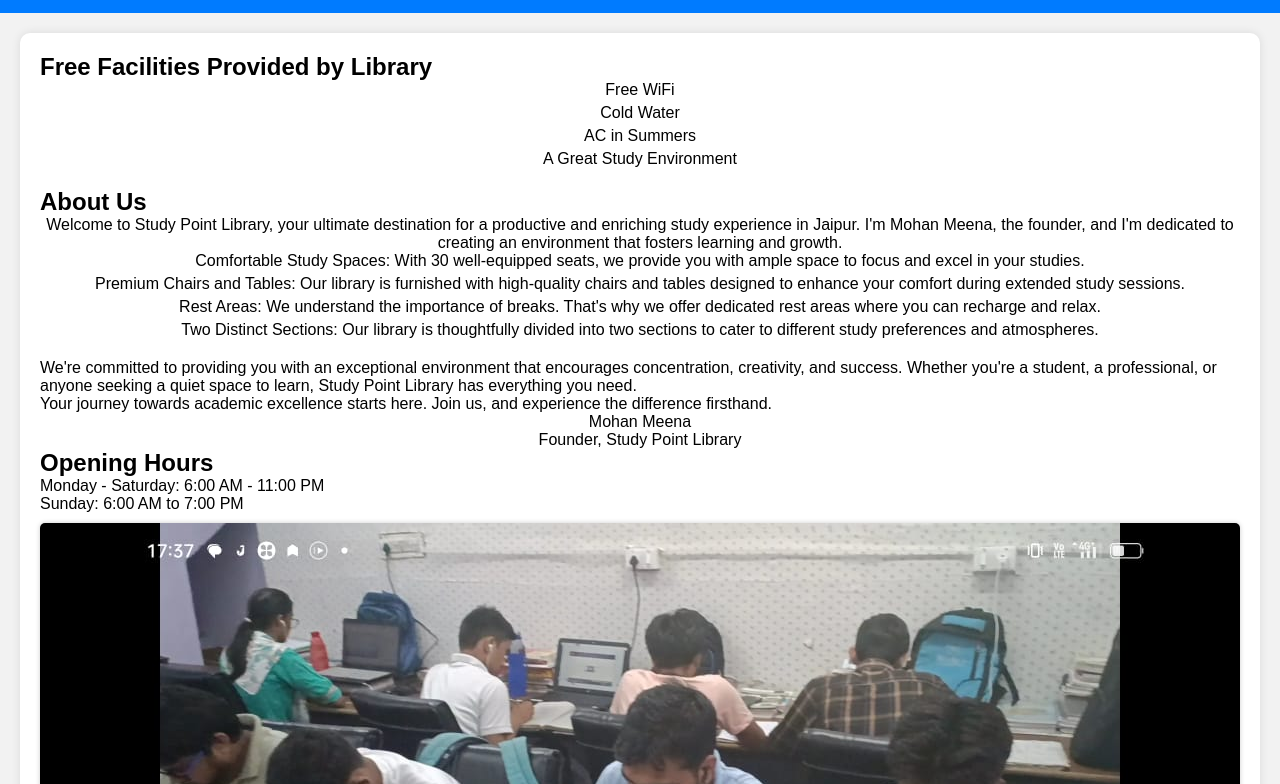
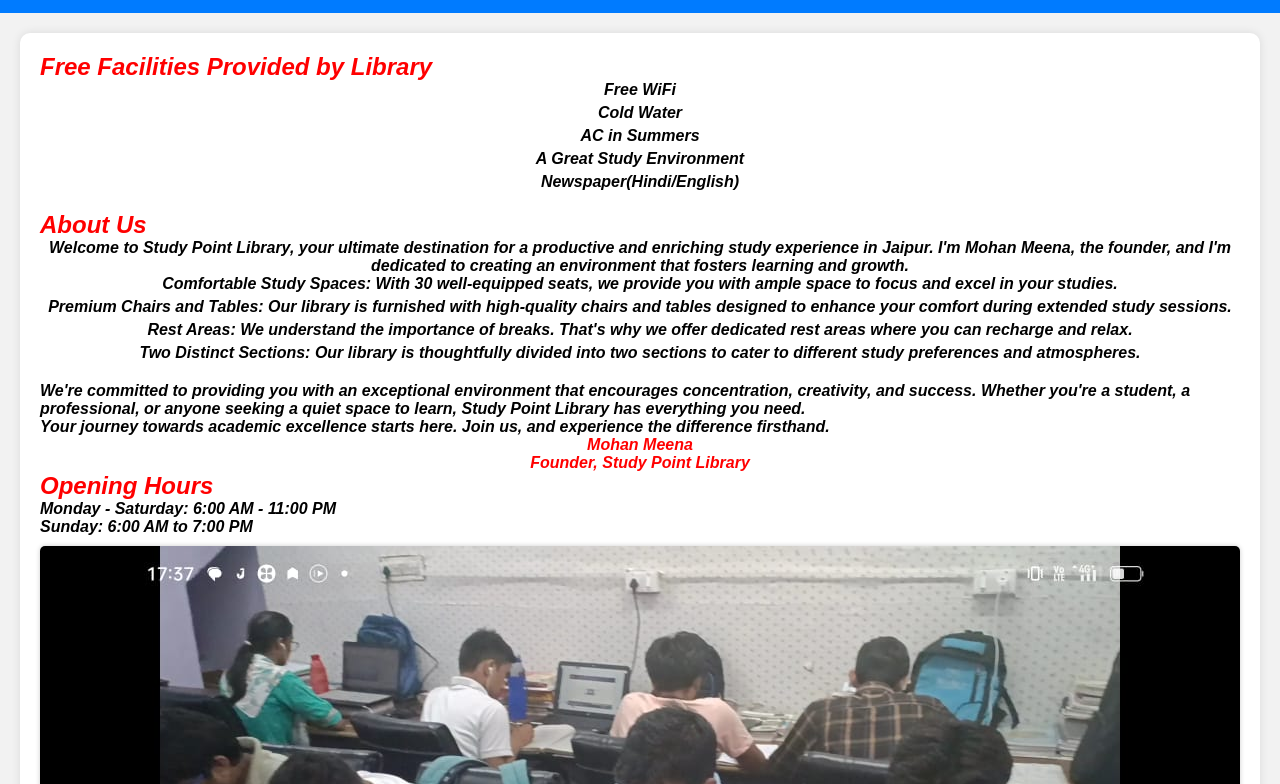
Before and after one commit to Mohanmeenabarwal/study-point-library, a plain HTML site: page index.html in a window 1280 px wide. Shown: the part 74-858 px from the top of the page. Drawn offline with Linux system fonts and the light colour scheme.

Commit message:
Update index.html

```diff
--- a/index.html
+++ b/index.html
@@ -5,10 +5,26 @@
     <meta name="viewport" content="width=device-width, initial-scale=1.0">
     <title>STUDY POINT LIBRARY</title>
     <style>
-        /* Reset default margin and padding */
+        #last{
+            text-align: center;
+            color: red;
+        }
+        #mohan{
+            color: red;
+        }
+        #cont{
+            text-align: center;
+        }
+        .red-col{
+            color: red;
+            width: bold;
+        }
         body, h1, h2, p, ul {
             margin: 0;
             padding: 0;
+            font-style: italic;
+            font-weight: bold;
+
         }
         body {
             font-family: Arial, sans-serif;
@@ -36,7 +52,7 @@
         .address {
             text-align: center;
             font-style: italic;
-            color: red;
+            color: black;
         }
         ul {
             text-align: center;
@@ -54,7 +70,9 @@
             border-radius: 5px;
             box-shadow: 0 0 5px rgba(0, 0, 0, 0.2);
         }
+
     </style>
+
 </head>
 <body>
     <header>
@@ -63,15 +81,16 @@
     </header>
 
     <div class="container">
-        <h2>Free Facilities Provided by Library</h2>
+        <h2 class="red-col">Free Facilities Provided by Library</h2>
         <ul>
             <li>Free WiFi</li>
             <li>Cold Water</li>
             <li>AC in Summers</li>
             <li>A Great Study Environment</li>
+            <li>Newspaper(Hindi/English)</li>
         </ul>
 
-        <h2>About Us</h2>
+        <h2 class="red-col">About Us</h2>
         <p class="description">Welcome to Study Point Library, your ultimate destination for a productive and enriching study experience in Jaipur. I'm Mohan Meena, the founder, and I'm dedicated to creating an environment that fosters learning and growth.</p>
         <ul>
             <li>Comfortable Study Spaces: With 30 well-equipped seats, we provide you with ample space to focus and excel in your studies.</li>
@@ -81,17 +100,18 @@
         </ul>
         <p>We're committed to providing you with an exceptional environment that encourages concentration, creativity, and success. Whether you're a student, a professional, or anyone seeking a quiet space to learn, Study Point Library has everything you need.</p>
         <p>Your journey towards academic excellence starts here. Join us, and experience the difference firsthand.</p>
-        <p class="description">Mohan Meena<br>Founder, Study Point Library</p>
+        <p id="mohan" class="description">Mohan Meena<br>Founder, Study Point Library</p>
 
-        <h2>Opening Hours</h2>
+        <h2 class="red-col">Opening Hours</h2>
         <p>Monday - Saturday: 6:00 AM - 11:00 PM<br>Sunday: 6:00 AM to 7:00 PM</p>
 
         <img src="/1.jpg" alt="Library Interior">
         <img src="/2.jpg" alt="Library Exterior">
 
-        <h2>Contact Us</h2>
-        <p colour="red">Email: mahesh.morandi@example.com<br>Phone: +91 9001156974</p>
+        <h2 class="red-col">Contact Us</h2>
+        <p id="cont" >Email: mahesh.morandi@example.com<br>Phone: +91 9001156974</p>
         <p class="address">Address: B-55, Ashok Vihar, Nandpuri Bypass, Sector 11 Malviya Nagar, Jaipur<br>Postal Code: 302017</p>
+        <p id="last">For more detials click here ---- <a href="https://www.google.com/search?q=study+point+library&stick=H4sIAAAAAAAA_-NgU1I1qDC2NEtJMk-zSLJMTjNKS02xMqhINU5ONTSyMDFJNk00NDI3X8QqXFxSmlKpUJCfmVeikJOZVJRYVAkAZo0xnj8AAAA&hl=en&mat=Cb2YDV-fyQ1CElcBeenfiFl1XhoS7724GYRaH55yRZBHbajYlhqH9KQSMmdTACzJpDK2eJ5Gk8XA6rtAyf38VIclmEAVTRG51TC9H_T3EDPBhHgdRIbndg9wnDAnV5RaSbU&authuser=0" target="_main"><img src="./3.jpg" width="30" height="5">  </a> </p>
     </div>
 </body>
 </html>
```
